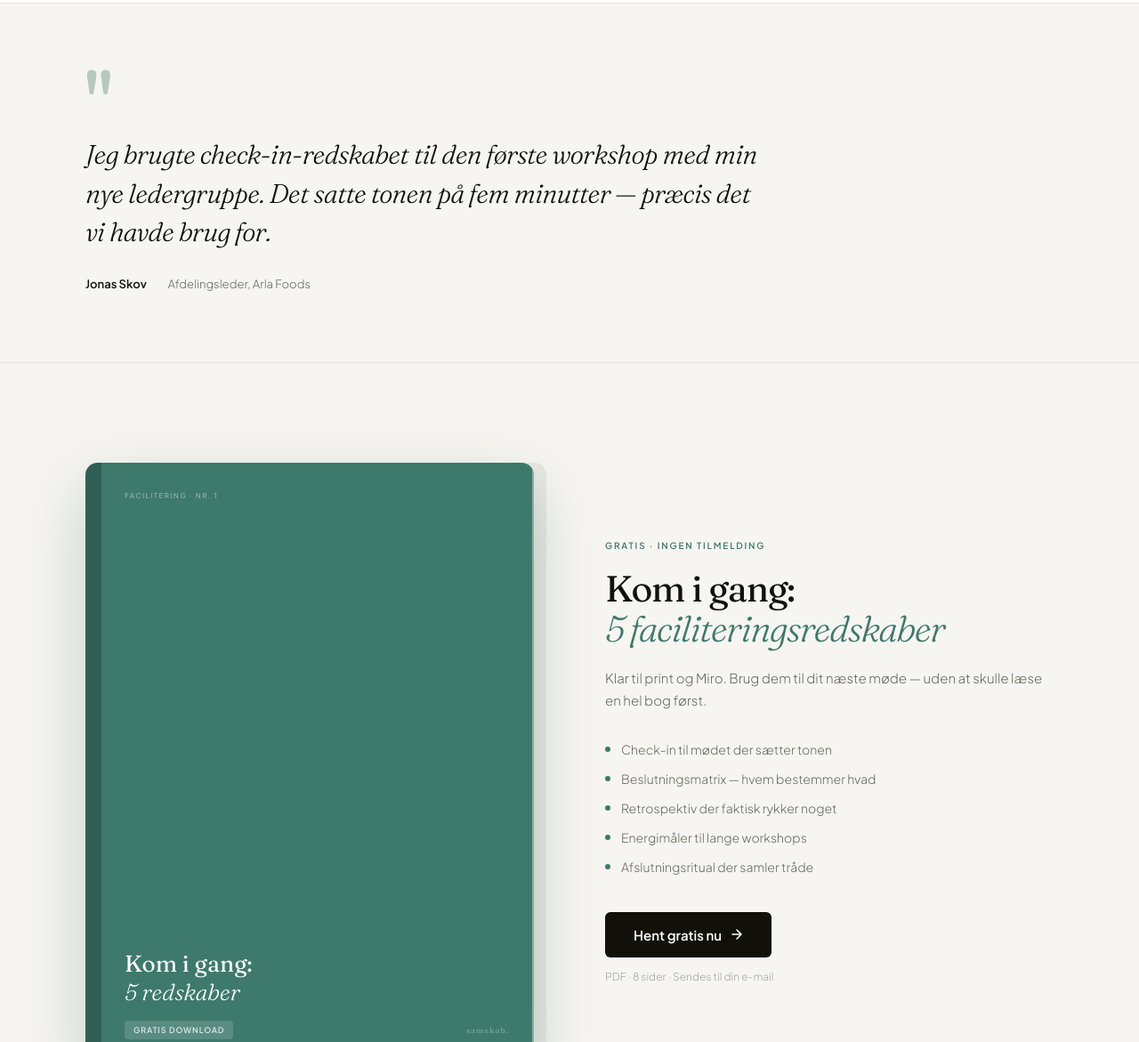
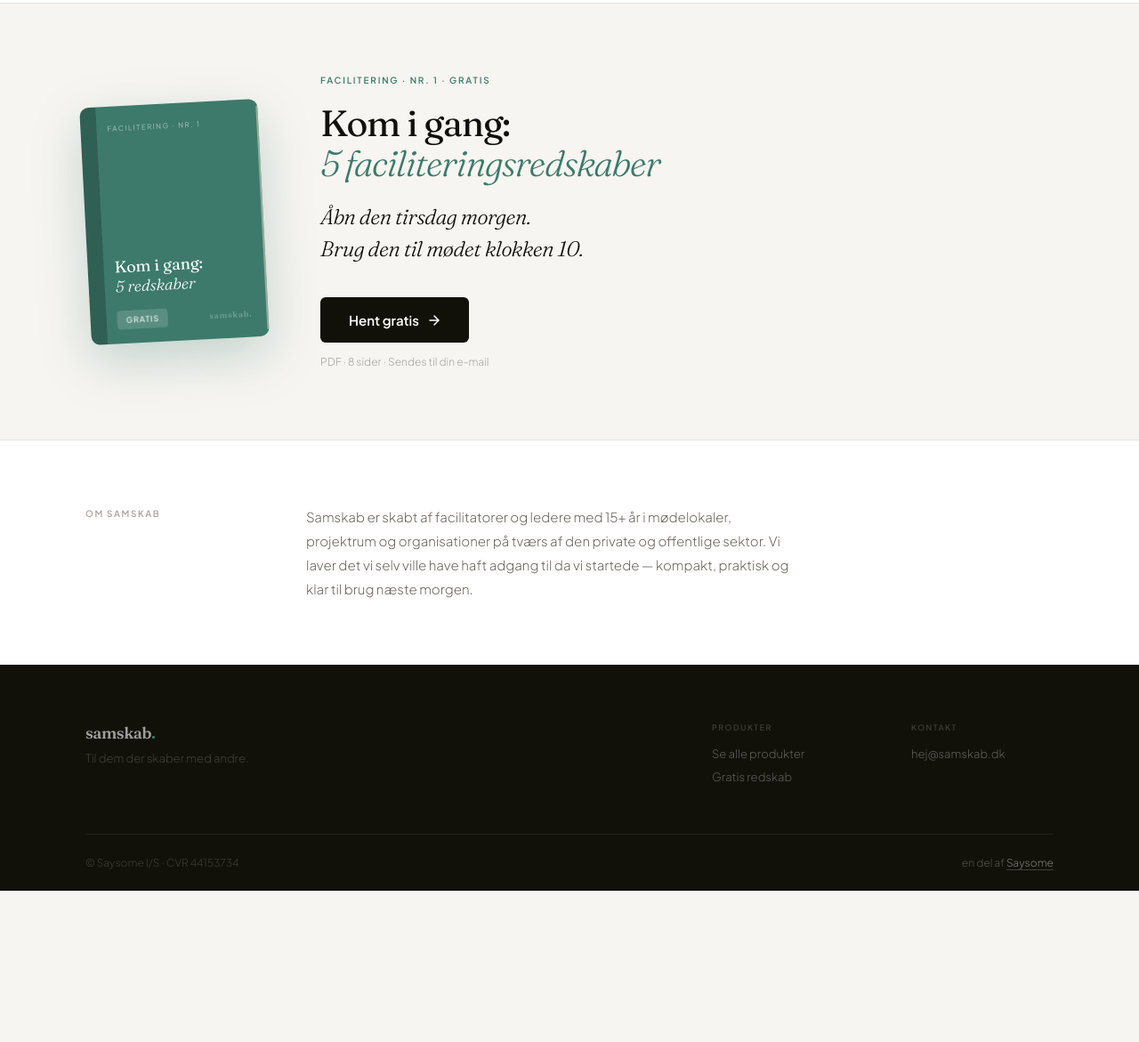
Before and after one commit to viersaysome/samskab-dk, a plain HTML site: page index.html in a window 1280 px wide. Shown: the part 1732-2903 px from the top of the page at 89% size. After the commit the page ends 2733 px from the top, so only its background shows below. Drawn offline with Linux system fonts and the light colour scheme.

Commit message:
Remove testimonial, redesign gratis strip, fix Samskab capitalisation
Testimonial section removed (to be added later with real quote).
Gratis section redesigned as a compact horizontal strip: small tilted
book cover (-3deg rotation) + one evocative sentence instead of bullet
list ('Åbn den tirsdag morgen. Brug den til mødet klokken 10.').
'samskab' → 'Samskab' in Om section copy.

Co-Authored-By: Claude Sonnet 4.6 <noreply@anthropic.com>

```diff
--- a/css/style.css
+++ b/css/style.css
@@ -395,26 +395,33 @@ a { text-decoration: none; color: inherit; }
 /* ── GRATIS ── */
 .section-gratis {
   background: var(--bg);
-  padding: 112px 0;
+  padding: 80px 0;
   border-top: 1px solid var(--border);
 }
-.gratis-grid {
+.gratis-strip {
   display: grid;
-  grid-template-columns: 1fr 1fr;
-  gap: 80px;
+  grid-template-columns: 200px 1fr;
+  gap: 64px;
   align-items: center;
 }
 
 /* Left: product cover card */
+.gratis-book-wrap {
+  display: flex; justify-content: center; align-items: center;
+}
 .gratis-cover {
   background: var(--s-f);
-  border-radius: 14px;
-  padding: 32px 28px 24px 44px;
+  border-radius: 10px;
+  padding: 20px 18px 16px 30px;
   display: flex; flex-direction: column; justify-content: space-between;
   position: relative; overflow: hidden;
   aspect-ratio: 3/4;
-  box-shadow: 0 28px 72px rgba(61,122,107,.3), 14px 0 0 0 rgba(0,0,0,.06);
+  width: 100%;
+  box-shadow: 0 20px 56px rgba(61,122,107,.28);
+  transform: rotate(-3deg);
+  transition: transform .4s cubic-bezier(.34,1.56,.64,1);
 }
+.gratis-cover:hover { transform: rotate(0deg) translateY(-4px); }
 
 /* Spine */
 .gc-spine {
@@ -450,7 +457,7 @@ a { text-decoration: none; color: inherit; }
   position: relative; z-index: 1;
 }
 .gratis-cover-title {
-  font-family: var(--serif); font-size: 26px; color: #fff;
+  font-family: var(--serif); font-size: 18px; color: #fff;
   font-weight: 400; line-height: 1.2;
 }
 .gratis-cover-title em { font-style: italic; font-weight: 300; }
@@ -480,24 +487,12 @@ a { text-decoration: none; color: inherit; }
   letter-spacing: -.03em; margin-bottom: 20px;
 }
 .gratis-h em { font-style: italic; font-weight: 300; color: var(--primary); }
-.gratis-sub {
-  font-size: 15px; color: var(--muted);
-  font-weight: 300; line-height: 1.7;
-  margin-bottom: 32px;
-}
-.gratis-bullets {
-  list-style: none;
-  margin-bottom: 40px;
-  display: flex; flex-direction: column; gap: 12px;
-}
-.gratis-bullets li {
-  display: flex; align-items: flex-start; gap: 12px;
-  font-size: 14px; color: var(--muted); font-weight: 300; line-height: 1.5;
-}
-.gratis-bullets li::before {
-  content: '';
-  width: 6px; height: 6px; border-radius: 50%;
-  background: var(--primary); flex-shrink: 0; margin-top: 7px;
+.gratis-line {
+  font-family: var(--serif);
+  font-size: clamp(18px, 2vw, 24px);
+  color: var(--text); font-weight: 300; font-style: italic;
+  line-height: 1.5; letter-spacing: -.02em;
+  margin-bottom: 36px;
 }
 .gratis-btn {
   display: inline-flex; align-items: center; gap: 10px;
@@ -630,8 +625,8 @@ a { text-decoration: none; color: inherit; }
   .hero { padding: 72px 0 64px; }
   .shelf-outer { margin: 0 -24px; padding: 0 24px 40px; }
   .products-header { flex-direction: column; align-items: flex-start; gap: 8px; }
-  .gratis-grid { grid-template-columns: 1fr; gap: 48px; }
-  .gratis-cover { max-width: 320px; }
+  .gratis-strip { grid-template-columns: 1fr; gap: 40px; }
+  .gratis-cover { max-width: 200px; transform: rotate(-3deg); }
   .footer-top { grid-template-columns: 1fr 1fr; }
   .footer-brand { grid-column: 1 / -1; }
   .om-inner { grid-template-columns: 1fr; gap: 16px; }
--- a/index.html
+++ b/index.html
@@ -262,56 +262,31 @@
 </section>
 
 
-<!-- TESTIMONIAL -->
-<section class="section-testimonial">
-  <div class="wrap">
-    <div class="testimonial-inner reveal">
-      <div class="testimonial-mark">"</div>
-      <blockquote class="testimonial-q">
-        Jeg brugte check-in-redskabet til den første workshop med min nye ledergruppe. Det satte tonen på fem minutter — præcis det vi havde brug for.
-      </blockquote>
-      <div class="testimonial-person">
-        <span class="testimonial-name">Jonas Skov</span>
-        <span class="testimonial-sep">·</span>
-        <span class="testimonial-title">Afdelingsleder, Arla Foods</span>
-      </div>
-    </div>
-  </div>
-</section>
-
-
 <!-- GRATIS -->
 <section class="section-gratis" id="gratis">
   <div class="wrap">
-    <div class="gratis-grid">
+    <div class="gratis-strip reveal">
 
-      <!-- Left: cover card -->
-      <div class="gratis-cover reveal">
+      <div class="gratis-book-wrap">
+        <div class="gratis-cover">
           <div class="gc-spine"></div>
           <div class="gratis-cover-series">Facilitering · Nr. 1</div>
           <div class="gratis-cover-bottom">
             <div class="gratis-cover-title">Kom i gang:<br><em>5 redskaber</em></div>
             <div class="gratis-cover-foot">
-            <span class="gratis-cover-tag">Gratis download</span>
+              <span class="gratis-cover-tag">Gratis</span>
               <span class="gc-publisher">samskab.</span>
             </div>
           </div>
         </div>
+      </div>
 
-      <!-- Right: info -->
-      <div class="gratis-info reveal reveal-delay-1">
-        <div class="gratis-kicker">Gratis · Ingen tilmelding</div>
+      <div class="gratis-info">
+        <div class="gratis-kicker">Facilitering · Nr. 1 · Gratis</div>
         <h2 class="gratis-h">Kom i gang:<br><em>5 faciliterings­redskaber</em></h2>
-        <p class="gratis-sub">Klar til print og Miro. Brug dem til dit næste møde — uden at skulle læse en hel bog først.</p>
-        <ul class="gratis-bullets">
-          <li>Check-in til mødet der sætter tonen</li>
-          <li>Beslutningsmatrix — hvem bestemmer hvad</li>
-          <li>Retrospektiv der faktisk rykker noget</li>
-          <li>Energimåler til lange workshops</li>
-          <li>Afslutningsritual der samler tråde</li>
-        </ul>
+        <p class="gratis-line">Åbn den tirsdag morgen.<br>Brug den til mødet klokken 10.</p>
         <a href="[LEMON_SQUEEZY_URL]" class="gratis-btn">
-          Hent gratis nu
+          Hent gratis
           <svg width="14" height="14" viewBox="0 0 14 14" fill="none"><path d="M2 7h10M7 2l5 5-5 5" stroke="currentColor" stroke-width="1.5" stroke-linecap="round" stroke-linejoin="round"/></svg>
         </a>
         <span class="gratis-note">PDF · 8 sider · Sendes til din e-mail</span>
@@ -328,7 +303,7 @@
     <div class="om-inner reveal">
       <div class="om-label">Om samskab</div>
       <p class="om-text">
-        samskab er skabt af facilitatorer og ledere med 15+ år i mødelokaler, projektrum og organisationer på tværs af den private og offentlige sektor. Vi laver det vi selv ville have haft adgang til da vi startede — kompakt, praktisk og klar til brug næste morgen.
+        Samskab er skabt af facilitatorer og ledere med 15+ år i mødelokaler, projektrum og organisationer på tværs af den private og offentlige sektor. Vi laver det vi selv ville have haft adgang til da vi startede — kompakt, praktisk og klar til brug næste morgen.
       </p>
     </div>
   </div>
```
Lines whose indentation alone changed are shown as unchanged.
